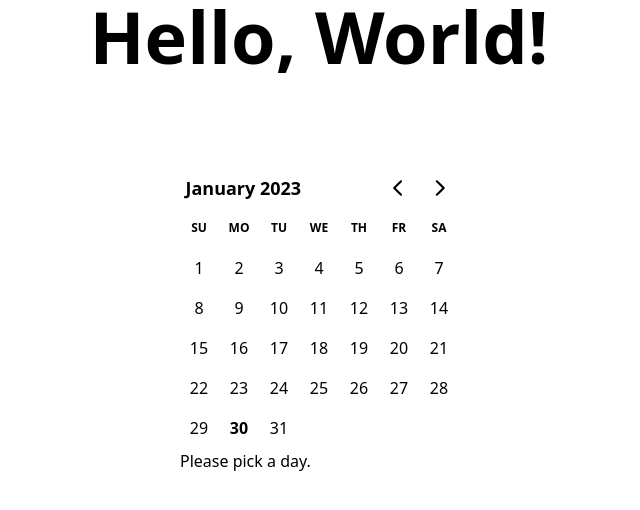
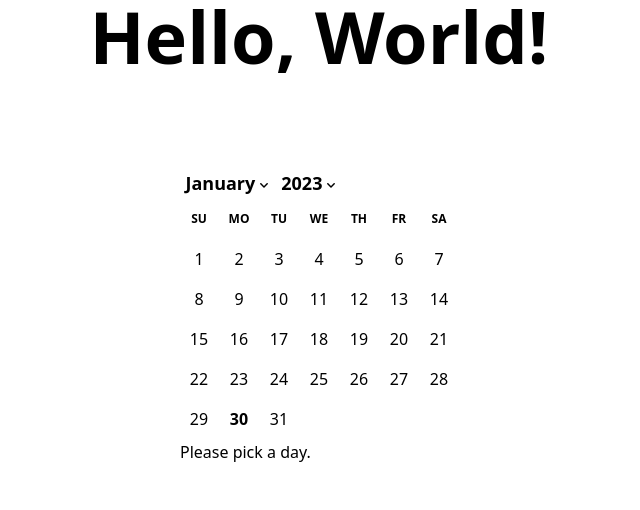
Before and after one commit to MomenSherif/react-components-crafting, a React (Vite) app: page / in a window 1280 px wide. Shown: the top 510 px of the page, without its empty margins (321-961 px from the left). Built offline with nearby package versions, Linux system fonts and the light colour scheme; the HTML template or start-up script is replaced by a standard one.

Commit message:
single day picker navigation

```diff
--- a/src/DatePicker/DatePicker.tsx
+++ b/src/DatePicker/DatePicker.tsx
@@ -23,6 +23,27 @@ export default function SingleDatePicker() {
           <p>Please pick a day.</p>
         )
       }
+      // required
+      // disabled
+      captionLayout="dropdown"
+      fromYear={2023}
+      toYear={2029}
+
+      /**
+       * https://react-day-picker.js.org/basics/navigation
+       * DayPicker displays the month of the current day.
+       * defaultMonth={new Date(1996, 4)} 1996-05 | defaultMonth={subMonths(new Date(), 1)}
+       *
+       * - controlled month
+       * month={subMonths(new Date(), 1)}
+       * onMonthChange={(month) => setMonth(month)}
+       *
+       * disableNavigation
+       * fromDate={new Date(2023, 0, 10)} // 10/1/2023 The earliest day to start the month navigation.
+       * toDate={} // The latest day to end the month navigation.
+       * fromYear={2023} // The earliest year to start the month navigation.
+       * toYear={2029} // The latest year to end the month navigation.
+       */
     />
   );
 }
```
